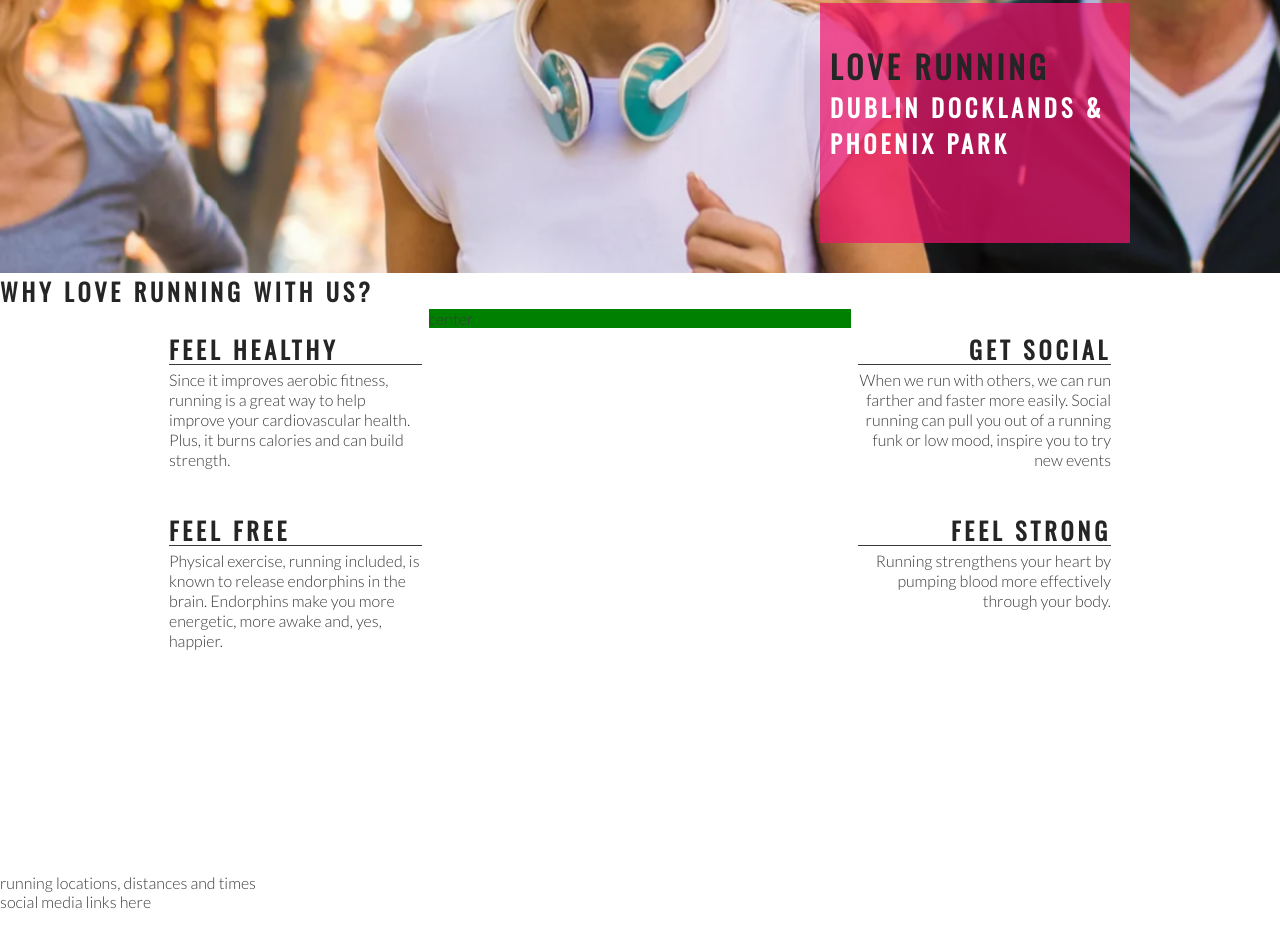
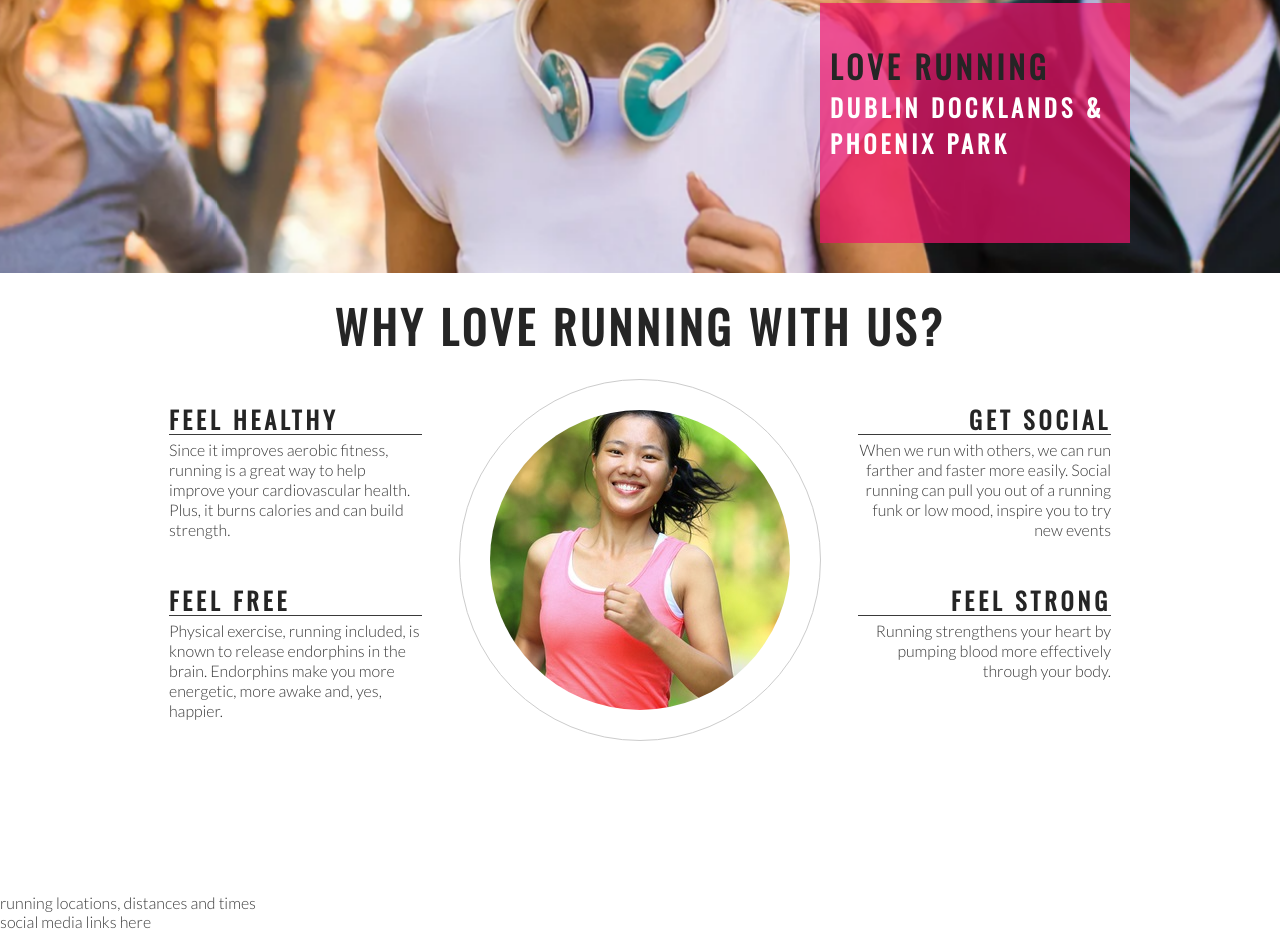
Before and after one commit to emmajdaniel96/love-running, a plain HTML site: page index.html in a window 1280 px wide. Shown: the part 402-1333 px from the top of the page. Drawn offline with nearby package versions, Linux system fonts and the light colour scheme.

Commit message:
Add club ethos central image and style into a circle

```diff
--- a/assets/css/style.css
+++ b/assets/css/style.css
@@ -28,6 +28,8 @@ h1, h2 {
     font-size: 280%;
     margin-left: 30px;
 }
+
+/* navigation links */
 
 #menu {
     font-size: 110%;
@@ -134,7 +136,6 @@ animation-fill-mode: forwards;
 #center-about {
     width: 33%;
     margin: 0 auto;
-    background-color: green;
 }
 
 hr {
@@ -166,3 +167,26 @@ hr {
 .right-about-heading p {
     text-align: right;
 }
+
+#welcome {
+    text-align: center;
+    margin: 20px 0;
+    font-size: 280%;
+}
+
+#circle-container {
+    width: 300px;
+    height: 300px;
+    padding: 30px;
+    border-style: solid;
+    border-color: #ccc;
+    border-width: 1px;
+    border-radius: 50%;
+    margin: 0 auto;
+}
+
+#circle-cover-bg {
+    background: url('../images/ethos-center-image.jpeg') no-repeat center center;
+    height: 100%;
+    border-radius: 50%;
+}
--- a/index.html
+++ b/index.html
@@ -41,7 +41,7 @@
     </section>
 
     <section id="club-ethos">
-        <h1>Why Love Running With Us?</h1>
+        <h2 id="welcome">Why Love Running With Us?</h2>
         <div id="left-about">
             <div class="left-about-heading">
                 <h2>Feel Healthy</h2>
@@ -70,7 +70,12 @@
                 <p>Running strengthens your heart by pumping blood more effectively through your body.</p>
             </div>
         </div>
-        <div id="center-about">center</div>
+        <div id="center-about">
+            <div id="circle-container">
+                <div id="circle-cover-bg"></div>
+
+            </div>
+        </div>
     </section>
 
     <section>
```
Also changed, not shown: assets/images/ethos-center-image.jpeg (added).
